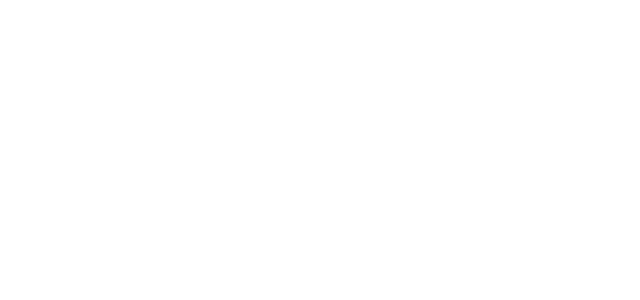
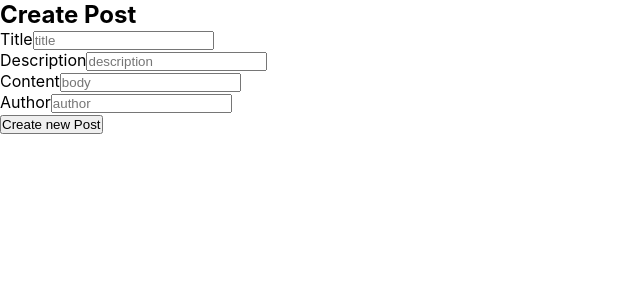
Before and after one commit to maaaaaaaaad/nest-blog-project-frontend, a React (Create React App) app: page / in a window 1280 px wide. Shown: the top 300 px of the page, without its empty margins (0-640 px from the left). Built offline with nearby package versions, Linux system fonts and the light colour scheme; no server answers.

Commit message:
Add to Create.tsx component

```diff
--- a/src/App.tsx
+++ b/src/App.tsx
@@ -1,8 +1,9 @@
 import React, { Component } from "react";
+import Create from "./components/postManager/Create";
 
 class App extends Component {
   render() {
-    return <div></div>;
+    return <Create />;
   }
 }
 
--- a/src/auth/AuthProvider.tsx
+++ b/src/auth/AuthProvider.tsx
@@ -2,100 +2,63 @@ import createAuth0Client, {
   Auth0Client,
   Auth0ClientOptions,
 } from "@auth0/auth0-spa-js";
-import React, { Component, createContext, useContext } from "react";
-
-interface ContextValueType {
-  isAuthenticated?: boolean;
-  user?: any;
-  isLoading?: boolean;
-  handleRedirectCallback?: () => void;
-  getIdTokenClaims?: (...p: any) => any;
-  loginWithRedirect?: (...p: any) => any;
-  getTokenSilently?: (...p: any) => any;
-  logout?: (...p: any) => any;
-}
-
-export const AuthContext = createContext<ContextValueType | null>(null);
-export const useAuth = () => useContext(AuthContext);
-
-interface IAuthState {
-  authClient: any;
-  isLoading: boolean;
-  isAuthenticated: boolean;
-  user?: any;
-}
-
-const initConfig: Auth0ClientOptions = {
-  domain: process.env.REACT_APP_AUTH0_DOMAIN! as string,
-  client_id: process.env.REACT_APP_AUTH0_CLIENT_ID! as string,
-  redirect_uri: window.location.origin,
-};
+import React, { Component } from "react";
+import { IAuthState } from "./auth-interfaces/authState";
+import { AuthContext } from "./contexts/AuthContext";
 
 class AuthProvider extends Component<{}, IAuthState> {
-  //
   constructor(props: any) {
     super(props);
     this.state = {
+      isLoading: true,
+      isAuthenticated: false,
       user: null,
-      authClient: Auth0Client,
-      isAuthenticated: false,
-      isLoading: true,
+      auth0Client: Auth0Client,
     };
   }
-
+  config: Auth0ClientOptions = {
+    domain: `${process.env.REACT_APP_AUTH0_DOMAIN}`,
+    client_id: `${process.env.REACT_APP_AUTH0_CLIENT_ID}`,
+    redirect_uri: window.location.origin,
+  };
   componentDidMount() {
-    this.initAuth();
+    this.initializeAuth0();
   }
 
-  initAuth = async () => {
-    const authClient = await createAuth0Client(initConfig);
-    this.setState({ authClient });
+  initializeAuth0 = async () => {
+    const auth0Client = await createAuth0Client(this.config);
+    this.setState({ auth0Client });
 
     if (window.location.search.includes("code=")) {
       return this.handleRedirectCallback();
     }
-
-    const isAuthenticated = await authClient.isAuthenticated();
-    const user = isAuthenticated ? await authClient.getUser() : null;
-
+    const isAuthenticated = await auth0Client.isAuthenticated();
+    const user = isAuthenticated ? await auth0Client.getUser() : null;
     this.setState({ isLoading: false, isAuthenticated, user });
   };
 
   handleRedirectCallback = async () => {
     this.setState({ isLoading: true });
-    const realAuthClient: Auth0Client = this.state.authClient;
-
-    await realAuthClient.handleRedirectCallback();
-    const user = await realAuthClient.getUser();
-
-    this.setState({ isLoading: false, isAuthenticated: true, user });
-
-    window.history.replaceState(
-      //
-      {},
-      document.title,
-      window.location.pathname
-    );
+    await this.state.auth0Client.handleRedirectCallback();
+    const user = await this.state.auth0Client.getUser();
+    this.setState({ user, isAuthenticated: true, isLoading: false });
+    window.history.replaceState({}, document.title, window.location.pathname);
   };
 
   render() {
+    const { auth0Client, isLoading, isAuthenticated, user } = this.state;
     const { children } = this.props;
-    const { user, authClient, isAuthenticated, isLoading } = this.state;
-
-    const realAuthClient: Auth0Client = authClient;
-
-    const configValues = {
+    const configObject = {
+      isLoading,
+      isAuthenticated,
       user,
-      isAuthenticated,
-      isLoading,
-      getIdTokenClaims: (...x: any) => realAuthClient.getIdTokenClaims(...x),
-      loginWithRedirect: (...x: any) => realAuthClient.loginWithRedirect(...x),
-      getTokenSilently: (...x: any) => realAuthClient.getTokenSilently(...x),
-      logout: (...x: any) => realAuthClient.logout(...x),
+      loginWithRedirect: (...p: any) => auth0Client.loginWithRedirect(...p),
+      getTokenSilently: (...p: any) => auth0Client.getTokenSilently(...p),
+      getIdTokenClaims: (...p: any) => auth0Client.getIdTokenClaims(...p),
+      logout: (...p: any) => auth0Client.logout(...p),
     };
-
     return (
-      <AuthContext.Provider value={configValues}>
+      <AuthContext.Provider value={configObject}>
         {children}
       </AuthContext.Provider>
     );
--- /dev/null
+++ b/src/auth/auth-interfaces/authState.ts
@@ -0,0 +1,6 @@
+export interface IAuthState {
+  auth0Client: any;
+  isLoading: boolean;
+  isAuthenticated: boolean;
+  user?: any;
+}
--- /dev/null
+++ b/src/auth/auth-interfaces/contextValue.ts
@@ -0,0 +1,10 @@
+export interface ContextValueType {
+  isAuthenticated?: boolean;
+  user?: any;
+  isLoading?: boolean;
+  handleRedirectCallback?: () => void;
+  getIdTokenClaims?: (...p: any) => any;
+  loginWithRedirect?: (...p: any) => any;
+  getTokenSilently?: (...p: any) => any;
+  logout?: (...p: any) => any;
+}
--- /dev/null
+++ b/src/auth/contexts/AuthContext.tsx
@@ -0,0 +1,5 @@
+import { createContext, useContext } from "react";
+import { ContextValueType } from "../auth-interfaces/contextValue";
+
+export const AuthContext: any = createContext<ContextValueType | null>(null);
+export const useAuth: any = () => useContext(AuthContext);
--- /dev/null
+++ b/src/components/postManager/Create.tsx
@@ -0,0 +1,133 @@
+import React, { useEffect, useState } from "react";
+import { useHistory } from "react-router";
+import { useAuth } from "../../auth/contexts/AuthContext";
+import { IPostValues } from "./post-interfaces/postValue.interface";
+
+const Create = () => {
+  //
+  let history = useHistory();
+  const { user, getIdTokenClaims } = useAuth();
+
+  const [author, setAuthor] = useState<string>("");
+  const [values, setValues] = useState<IPostValues>([]);
+  const [submitSuccess, setSubmitSuccess] = useState<boolean>(false);
+  const [loading, setLoading] = useState<boolean>(false);
+
+  useEffect(() => {
+    if (user) {
+      setAuthor(user.name);
+    }
+  }, [user]);
+
+  const handleOnSubmit = async (e: React.FormEvent<HTMLFormElement>) => {
+    e.preventDefault();
+    setLoading(true);
+
+    const userPostData = {
+      title: values.title,
+      description: values.description,
+      body: values.body,
+      author,
+    };
+
+    const checkSubmit = await submitform(userPostData);
+    setSubmitSuccess(checkSubmit);
+    setValues({ ...values, userPostData });
+    setLoading(false);
+
+    history.push("/");
+  };
+
+  const submitform = async (formData: {}): Promise<boolean> => {
+    try {
+      const accessToken = await getIdTokenClaims();
+      const response = await fetch(
+        `${process.env.REACT_APP_SERVER_BASE_URL}/container/post`,
+        {
+          method: "post",
+          headers: new Headers({
+            "Content-Type": "application/json",
+            Accept: "application/json",
+            authorization: `Bearer ${accessToken.__raw}`,
+          }),
+          body: JSON.stringify(formData),
+        }
+      );
+      return response.ok;
+    } catch (ex) {
+      return false;
+    }
+  };
+
+  const postFormValues = (postFormData: IPostValues) => {
+    setValues({ ...values, ...postFormData });
+  };
+
+  const handleInputOnchange = (e: React.FormEvent<HTMLInputElement>) => {
+    e.preventDefault();
+
+    postFormValues({
+      [e.currentTarget.name]: e.currentTarget.value,
+    });
+  };
+
+  return (
+    <section>
+      <h1>Create Post</h1>
+      {submitSuccess && "Successfully!"}
+      <form onSubmit={handleOnSubmit}>
+        <div>
+          <label htmlFor="title">Title</label>
+          <input
+            placeholder="title"
+            id="title"
+            type="text"
+            autoComplete="off"
+            name="title"
+            onChange={handleInputOnchange}
+          />
+        </div>
+        <div>
+          <label htmlFor="description">Description</label>
+          <input
+            placeholder="description"
+            id="description"
+            type="text"
+            autoComplete="off"
+            name="description"
+            onChange={handleInputOnchange}
+          />
+        </div>
+        <div>
+          <label htmlFor="body">Content</label>
+          <input
+            placeholder="body"
+            id="body"
+            type="text"
+            autoComplete="off"
+            name="body"
+            onChange={handleInputOnchange}
+          />
+        </div>
+        <div>
+          <label htmlFor="author">Author</label>
+          <input
+            placeholder="author"
+            id="author"
+            type="text"
+            autoComplete="off"
+            name="author"
+            onChange={handleInputOnchange}
+          />
+        </div>
+
+        <div>
+          <button type="submit">Create new Post</button>
+          {loading && "Loading...🚀"}
+        </div>
+      </form>
+    </section>
+  );
+};
+
+export default Create;
--- /dev/null
+++ b/src/components/postManager/post-interfaces/postValue.interface.ts
@@ -0,0 +1,3 @@
+export interface IPostValues {
+  [key: string]: any;
+}
--- a/src/index.css
+++ b/src/index.css
@@ -1,13 +1,18 @@
+* {
+  padding: 0;
+  margin: 0;
+  box-sizing: border-box;
+}
+
 body {
-  margin: 0;
-  font-family: -apple-system, BlinkMacSystemFont, 'Segoe UI', 'Roboto', 'Oxygen',
-    'Ubuntu', 'Cantarell', 'Fira Sans', 'Droid Sans', 'Helvetica Neue',
+  font-family: -apple-system, BlinkMacSystemFont, "Segoe UI", "Roboto", "Oxygen",
+    "Ubuntu", "Cantarell", "Fira Sans", "Droid Sans", "Helvetica Neue",
     sans-serif;
   -webkit-font-smoothing: antialiased;
   -moz-osx-font-smoothing: grayscale;
 }
 
 code {
-  font-family: source-code-pro, Menlo, Monaco, Consolas, 'Courier New',
+  font-family: source-code-pro, Menlo, Monaco, Consolas, "Courier New",
     monospace;
 }
--- a/src/index.tsx
+++ b/src/index.tsx
@@ -2,10 +2,13 @@ import React from "react";
 import ReactDOM from "react-dom";
 import "./index.css";
 import App from "./App";
+import AuthProvider from "./auth/AuthProvider";
 
 ReactDOM.render(
   <React.StrictMode>
-    <App />
+    <AuthProvider>
+      <App />
+    </AuthProvider>
   </React.StrictMode>,
   document.getElementById("root")
 );
```
Also changed, not shown: src/components/postManager/Edit.tsx (added, +7 -0 lines), src/components/postManager/Post.tsx (added, +7 -0 lines).
